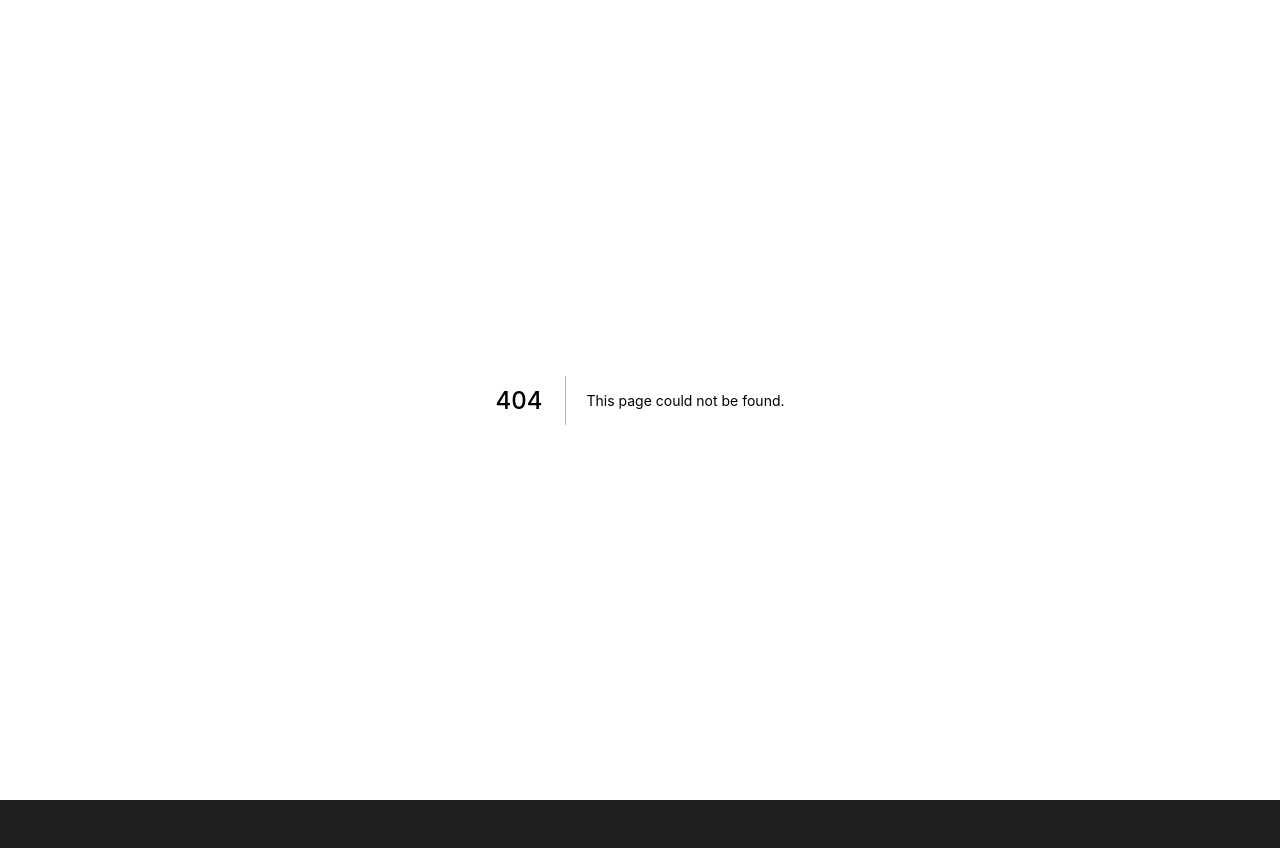
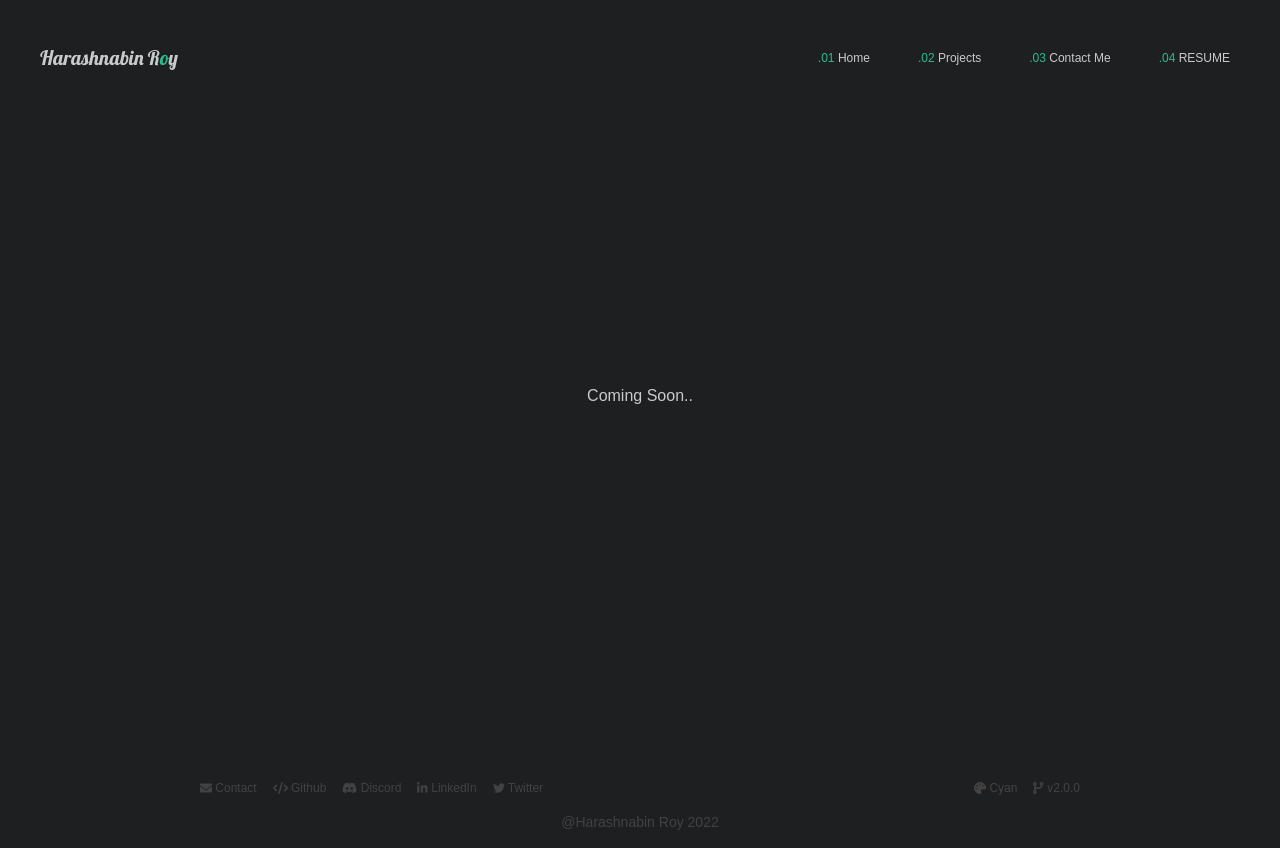
Before and after one commit to HarashnabinRoy/portfolio-next, a Next.js app: page /resume in a window 1280 px wide. Before the commit this address had no page. Before the commit the page ends 800 px from the top, so only its background shows below. Built offline with nearby package versions, Linux system fonts and the light colour scheme; a web font is replaced by a local one.

Commit message:
Update 2

```diff
--- a/components/shared/Footer.jsx
+++ b/components/shared/Footer.jsx
@@ -5,9 +5,10 @@ import { faCode, faCodeBranch , faEnvelope , faPalette,  } from '@fortawesome/fr
 import { faGithub, faTwitter, faDiscord, faLinkedinIn } from '@fortawesome/free-brands-svg-icons';
 const Footer = () => {
     return(
-        <div className="text-[#5d5a5a99] flex flex-wrap justify-between mt-16 mb-8 text-xs mx-[200px] ">
+        <div>
+            <div className="text-[#5d5a5a99] flex flex-wrap justify-between mt-16 mb-4 text-xs mx-[200px] ">
                 <div className="flex gap-4">
-                <a href="" className="hover:text-[#908e8e] transition duration-200 ease-in-out" target="_blank"><FontAwesomeIcon icon={ faEnvelope } /> Contact</a>
+                    <a href="harashnabin2002@gmail.com" className="hover:text-[#908e8e] transition duration-200 ease-in-out" target="_blank"><FontAwesomeIcon icon={ faEnvelope } /> Contact</a>
                     <a href="https://github.com/HarashnabinRoy" className="hover:text-[#908e8e] transition duration-200 ease-in-out" target="_blank"><FontAwesomeIcon icon={ faCode } /> Github</a>
                     <a href="https://discords.com/bio/p/exion" className="hover:text-[#908e8e] transition duration-200 ease-in-out" target="_blank"><FontAwesomeIcon icon={ faDiscord } /> Discord</a>
                     <a href="https://www.linkedin.com/in/harashnabin-roy-8893731b9/" className="hover:text-[#908e8e] transition duration-200 ease-in-out" target="_blank"><FontAwesomeIcon icon={ faLinkedinIn } /> LinkedIn</a>
@@ -15,13 +16,18 @@ const Footer = () => {
                 </div>
                 <div className="flex gap-4">
                     <div>
-                    <FontAwesomeIcon icon={ faPalette } /> Greenish Blue
+                        <FontAwesomeIcon icon={ faPalette } /> Cyan
                     </div>
                     <div>
                         <FontAwesomeIcon icon={ faCodeBranch } /> v2.0.0
                     </div>
                 </div>
             </div>
+
+            <div className="flex justify-center text-[#5d5a5a99] text-sm mb-4 cursor-pointer">
+                @Harashnabin Roy 2022
+            </div>
+        </div>
     );
 }
 
--- a/components/shared/NavBar.jsx
+++ b/components/shared/NavBar.jsx
@@ -6,10 +6,12 @@ const Navbar = () => {
         <div className="">
             <div className="text-xs w-full flex items-center px-10 pt-10 justify-between">
                 <div className="logo text-xl">Harashnabin R<span className="text-[#2bbc8a]">o</span>y</div>
-                <div className="flex gap-12 p-[10px]">
-                    <a href="/" className="underlineEffect text-[#2bbc8a]">.01 <span className="text-[#c9cacc]">Home</span></a>
-                    <a href="/projects" className="text-[#2bbc8a] underlineEffect">.02 <span className="text-[#c9cacc]">Projects</span></a>
-                    <a href="/contact" className="text-[#2bbc8a] underlineEffect">.03 <span className="text-[#c9cacc]">Contact Me</span></a>
+                <div className="flex gap-12 p-[10px] text-[#2bbc8a]">
+                    <a href="/" className="underlineEffect ">.01 <span className="text-[#c9cacc]">Home</span></a>
+                    <a href="/projects" className="underlineEffect">.02 <span className="text-[#c9cacc]">Projects</span></a>
+                    <a href="/contact" className="underlineEffect">.03 <span className="text-[#c9cacc]">Contact Me</span></a>
+                    <a href="/resume" className="underlineEffect">.04 <span className="text-[#c9cacc]">RESUME</span></a>
+
                 </div>
             </div>
         </div>
--- /dev/null
+++ b/pages/resume.js
@@ -0,0 +1,13 @@
+import Navbar from "../components/shared/NavBar";
+import ComingSoon from "../components/shared/ComingSoon";
+import Footer from "../components/shared/Footer";
+
+export default function Resume() {
+    return(
+    <div className="font-oxygen bg-[#1d1f21] text-[#c9cacc] min-h-screen">
+        <Navbar />
+        <ComingSoon/>
+        <Footer />
+    </div>
+    );
+}
```
Also changed, not shown: pages/projects.js (+9 -0 lines), styles/globals.css (+0 -20 lines), components/resume/ResumeMain.jsx (added), 1 other file (tests, documents, lock files or other folders). Lines whose indentation alone changed are shown as unchanged.
